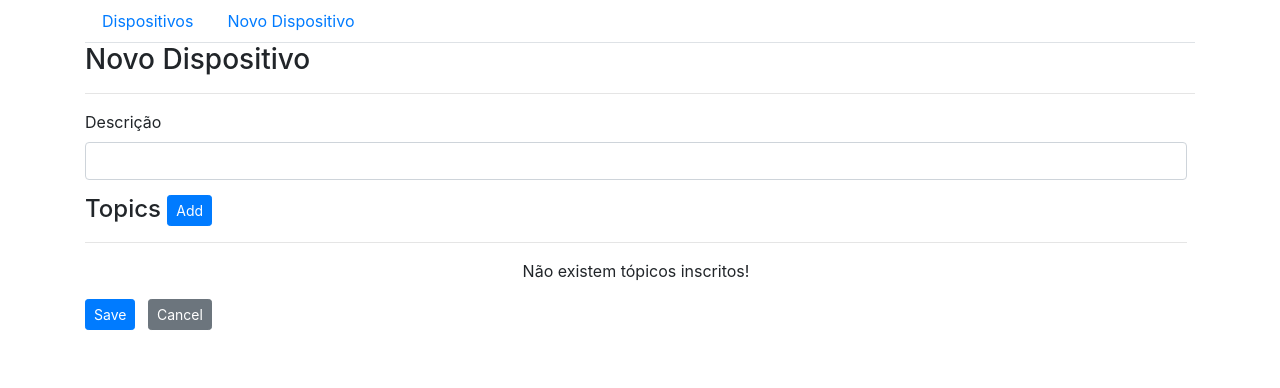
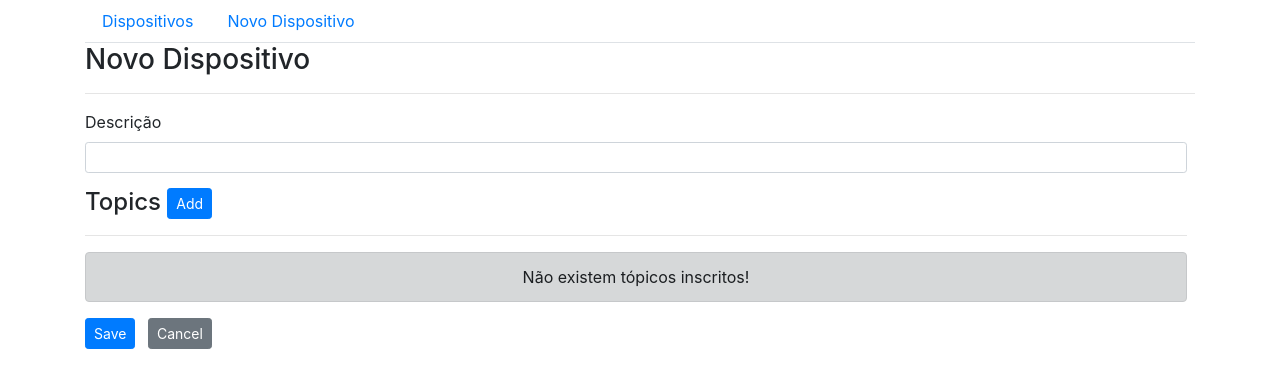
Before and after one commit to celolima/nobreak-sensor, a React (Create React App) app in the folder client/: page /new-device in a window 1280 px wide. Shown: the top 388 px of the page. Built offline with nearby package versions, Linux system fonts and the light colour scheme.

Commit message:
Melhoriaas no layout

```diff
--- a/client/src/container/App.css
+++ b/client/src/container/App.css
@@ -26,6 +26,10 @@
   background-color: #B0C4DE;
 }
 
+.center {
+  text-align: center;
+}
+
 @keyframes App-logo-spin {
   from { transform: rotate(0deg); }
   to { transform: rotate(360deg); }
--- a/client/src/container/DeviceDashBoard.js
+++ b/client/src/container/DeviceDashBoard.js
@@ -5,6 +5,7 @@ import { Route, Switch, Redirect } from 'react-router-dom';
 import { Container, Row, Col } from 'reactstrap';
 import FullDevice from './FullDevice';
 import { Nav, NavItem, NavLink } from 'reactstrap';
+import './App.css';
 
 class DevicesDashboard extends Component {
   render() {
--- a/client/src/container/DeviceForm.js
+++ b/client/src/container/DeviceForm.js
@@ -1,5 +1,5 @@
 import React, { Component } from 'react';
-import { Form, FormGroup, Button, Label, Input} from 'reactstrap';
+import { Alert, Form, FormGroup, Button, Label, Input} from 'reactstrap';
 import { Redirect } from 'react-router-dom';
 import * as clientApi from '../api/clientApi';
 const uuidv4 = require('uuid/v4');
@@ -59,7 +59,7 @@ class DeviceForm extends Component {
 
   render() {
     let redirect = null;
-    let topics = <p style={{ textAlign: 'center' }}>Não existem tópicos inscritos!</p>;
+    let topics = <Alert className='center' color='dark'>Não existem tópicos inscritos!</Alert>;
 
     if (this.state.submitted) {
         redirect = <Redirect to="/devices" />;
@@ -71,11 +71,11 @@ class DeviceForm extends Component {
         <div key={index}>
           <div>
             <Label for={'title_'+index} className="mr-sm-2">Title</Label>
-            <Input type='text' name='title' value={arrayTopics[index].title} onChange={(e) => this.handleTopicChange(e,index)} id={'title_'+index}/>
+            <Input className="form-control-sm" type='text' name='title' value={arrayTopics[index].title} onChange={(e) => this.handleTopicChange(e,index)} id={'title_'+index}/>
           </div>
           <div>
             <Label for={'name_'+index} className="mr-sm-2">Name</Label>
-            <Input type='text' name='name' value={arrayTopics[index].name} onChange={(e) => this.handleTopicChange(e,index)} id={'name_'+index}/>
+            <Input className="form-control-sm" type='text' name='name' value={arrayTopics[index].name} onChange={(e) => this.handleTopicChange(e,index)} id={'name_'+index}/>
           </div>
         </div>
       ));
@@ -88,7 +88,7 @@ class DeviceForm extends Component {
         <Form>
           <FormGroup className="mb-2 mr-sm-2 mb-sm-0">
             <Label for="desc" className="mr-sm-2">Descrição</Label>
-            <Input type="text" value={this.state.desc} onChange={( e ) => this.setState( { desc: e.target.value } )} id="desc"/>
+            <Input className="form-control-sm" type="text" value={this.state.desc} onChange={( e ) => this.setState( { desc: e.target.value } )} id="desc"/>
             <h4>Topics <Button onClick={this.handleAddTopic} className="mr-sm-2" color='primary' size='sm'>Add</Button>{' '}</h4>
             <hr/>
             {topics}
--- a/client/src/container/Devices.js
+++ b/client/src/container/Devices.js
@@ -1,7 +1,7 @@
 import React, { Component } from 'react';
 import Device from '../components/Device'
 import * as clientApi from '../api/clientApi';
-import { Row, Col } from 'reactstrap';
+import { Alert, Row, Col } from 'reactstrap';
 import { Route } from 'react-router-dom';
 import './App.css';
 
@@ -27,7 +27,7 @@ class Devices extends Component {
 
 
     render() {
-        let devices = <p style={{ textAlign: 'center' }}>Não foi possível obter os dispositivos com o servidor!</p>;
+        let devices = <Alert className='center' color='danger'>Não foi possível obter os dispositivos com o servidor!</Alert>;
         devices = this.state.devices.map((device) => (
             <Device
                 key={device.id}
--- a/client/src/container/FullDevice.js
+++ b/client/src/container/FullDevice.js
@@ -1,7 +1,7 @@
 import React, { Component } from 'react';
 import * as clientApi from '../api/clientApi';
 import { LineChart, Line, XAxis, YAxis, CartesianGrid, Tooltip, Legend } from 'recharts';
-import { Button } from 'reactstrap'
+import { Button, Alert } from 'reactstrap'
 
 class FullDevice extends Component {
     state = {
@@ -38,13 +38,13 @@ class FullDevice extends Component {
     }
 
     render() {
-        let device = <p style={{ textAlign: 'center' }}>Favor selecionar um dispositivo!</p>;
+        let device = <Alert className='center' color='danger'>Favor selecionar um dispositivo!</Alert>;
         if ( this.props.match.params.id ) {
-            device = <p style={{ textAlign: 'center' }}>Loading...!</p>;
+            device =  <Alert className='center' color="warning">Loading...!</Alert>;
         }
         if ( this.state.loadedDevice ) {
             device = (
-                <div className="FullPost">
+                <div>
                     <h1>{this.state.loadedDevice.id}</h1>
                     <p>{this.state.loadedDevice.desc}</p>
                     <LineChart
```
Also changed, not shown: client/public/index.html (line endings or trailing spaces).
